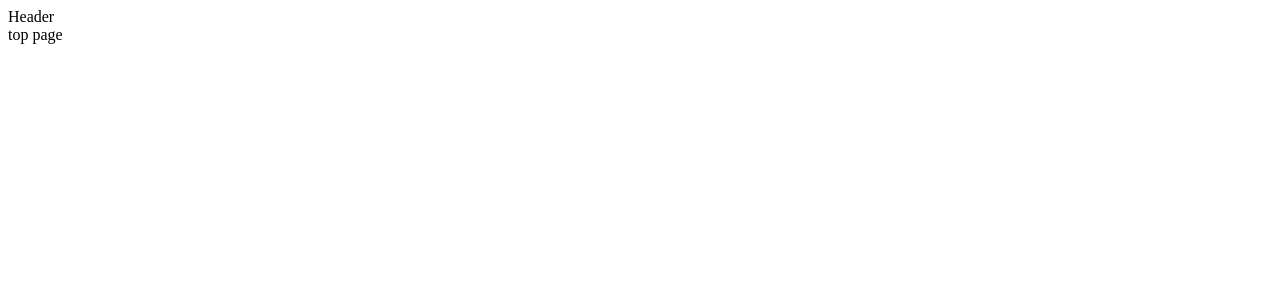
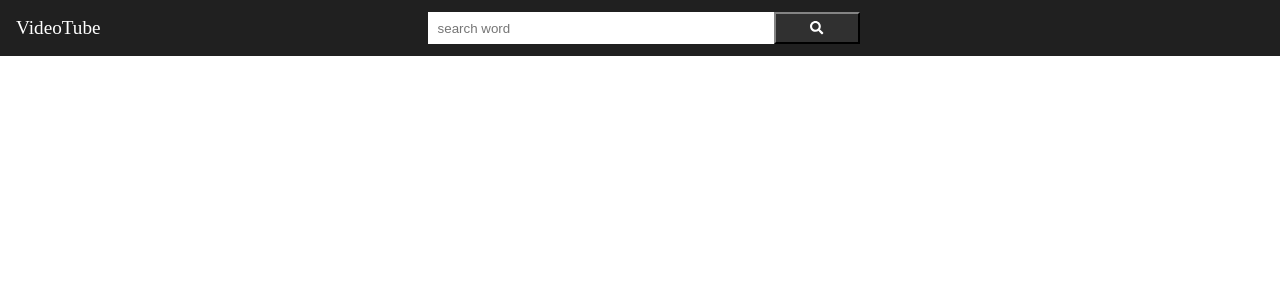
Before and after one commit to ririkku/clone-youtube-with-react, a React (Create React App) app: page / in a window 1280 px wide. Shown: the top 300 px of the page. Built offline with nearby package versions, Linux system fonts and the light colour scheme; no server answers.

Commit message:
youtube api

```diff
--- a/package.json
+++ b/package.json
@@ -9,6 +9,7 @@
     "@testing-library/jest-dom": "^4.2.4",
     "@testing-library/react": "^9.3.2",
     "@testing-library/user-event": "^7.1.2",
+    "axios": "^0.20.0",
     "node-sass": "^4.14.1",
     "react": "^16.14.0",
     "react-dom": "^16.14.0",
--- /dev/null
+++ b/src/apis/index.js
@@ -0,0 +1,20 @@
+import axios from 'axios'
+
+const KEY = 'AIzaSyB9Fek7Ycl9-b9dNc8FqH9anLTmhZD1K70'
+
+const youtube = axios.create({
+  baseURL: 'https://www.googleapis.com/youtube/v3'
+})
+
+export const fetchPopularDate = async () => {
+  return await youtube.get('/videos', {
+    params: {
+      part: 'snippet',
+      maxResult: 40,
+      key: KEY,
+      regionCode: 'JP',
+      type: 'video',
+      chart: 'mostPopular'
+    }
+  });
+}
--- a/src/components/Header/Header.js
+++ b/src/components/Header/Header.js
@@ -1,9 +1,21 @@
 import React from 'react'
+import { FontAwesomeIcon } from '@fortawesome/react-fontawesome'
+import { faSearch } from '@fortawesome/free-solid-svg-icons'
+import {Link} from 'react-router-dom'
+import Style from './Header.module.scss'
 
 const Header = () => {
   return (
-    <div>
-      Header
+    <div className={Style.header}>
+      <div className={Style.item}>
+        <Link to="/">VideoTube</Link>
+      </div>
+      <div className={Style.item}>
+        <form>
+          <input type="text" placeholder="search word"></input>
+          <button type="submit"><FontAwesomeIcon icon={faSearch} /></button>
+        </form>
+      </div>
     </div>
   )
 }
--- /dev/null
+++ b/src/components/Header/Header.module.scss
@@ -0,0 +1,44 @@
+.header {
+  position: fixed;
+  left: 0;
+  top: 0;
+  display: flex;
+  height: 56px;
+  width: 100%;
+  background-color: #202020;
+  a {
+    color: white;
+    font-size: 1.2rem;
+    line-height: 56px;
+    padding-left: 1rem;
+    text-decoration: none;
+  }
+  .item {
+    &:first-child {
+      flex-grow: 1;
+    }
+    &:last-child {
+      flex-grow: 2;
+    }
+  }
+  form {
+    width: 50%;
+    height: 32px;
+    display: flex;
+    margin: 12px;
+
+    input {
+      width: 80%;
+      text-indent: 0.5rem;
+      border: #121212;
+      background-color: white;
+      color: white;
+    }
+    button {
+      width: 20%;
+      background-color: #303030;
+      color: white;
+      border-color: #303030;
+    }
+  }
+}
--- a/src/pages/Top.js
+++ b/src/pages/Top.js
@@ -1,7 +1,15 @@
-import React from 'react'
+import React, {useEffect} from 'react'
 import Layout from '../components/Layout/Layout'
+import {fetchPopularDate} from '../apis/index'
 
 const Top = () => {
+
+  useEffect(() => {
+    fetchPopularDate().then(res => {
+      console.log(res);
+    })
+  }, []);
+
   return (
     <Layout>
       top page
```
Also changed, not shown: 1 other file (tests, documents, lock files or other folders).
